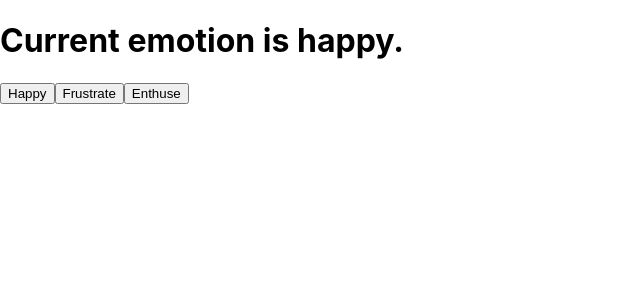
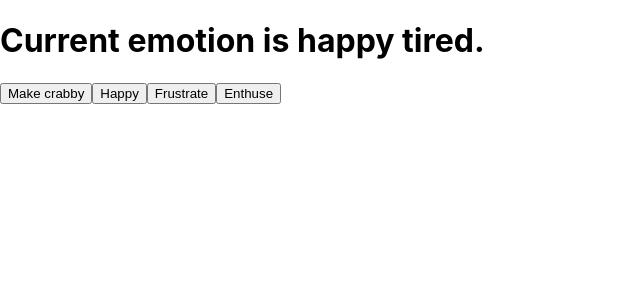
Before and after one commit to thytran142/react-essentials, a React (Create React App) app: page / in a window 1280 px wide. Shown: the top 300 px of the page, without its empty margins (0-640 px from the left). Built offline with nearby package versions, Linux system fonts and the light colour scheme.

Commit message:
Chapter 4: React State in the component - Working with useEffect.

```diff
--- a/src/App.js
+++ b/src/App.js
@@ -1,12 +1,18 @@
 import './App.css';
-import React, {useState} from 'react';
+import React, {useState, useEffect} from 'react';
 function App() {
     const [emotion, setEmotion] = useState("happy");
-
-    console.log(emotion);
+    const [secondary, setSecondary] = useState("tired");
+    useEffect(() => {
+        console.log(`It's ${emotion} around here!`);
+    }, [emotion])
+    useEffect(() => {
+        console.log(`It's ${secondary} around here!`);
+    }, [secondary]);
     return (
         <>
-            <h1>Current emotion is {emotion}.</h1>
+            <h1>Current emotion is {emotion} {secondary}.</h1>
+            <button onClick={() => setSecondary("crabby")}>Make crabby</button>
             <button onClick={() => setEmotion("happy")}>Happy</button>
             <button onClick={() => setEmotion("frustrated")}>Frustrate</button>
             <button onClick={() => setEmotion("enthusiastic")}>Enthuse</button>
```
Also changed, not shown: 1 other file (tests, documents, lock files or other folders).
